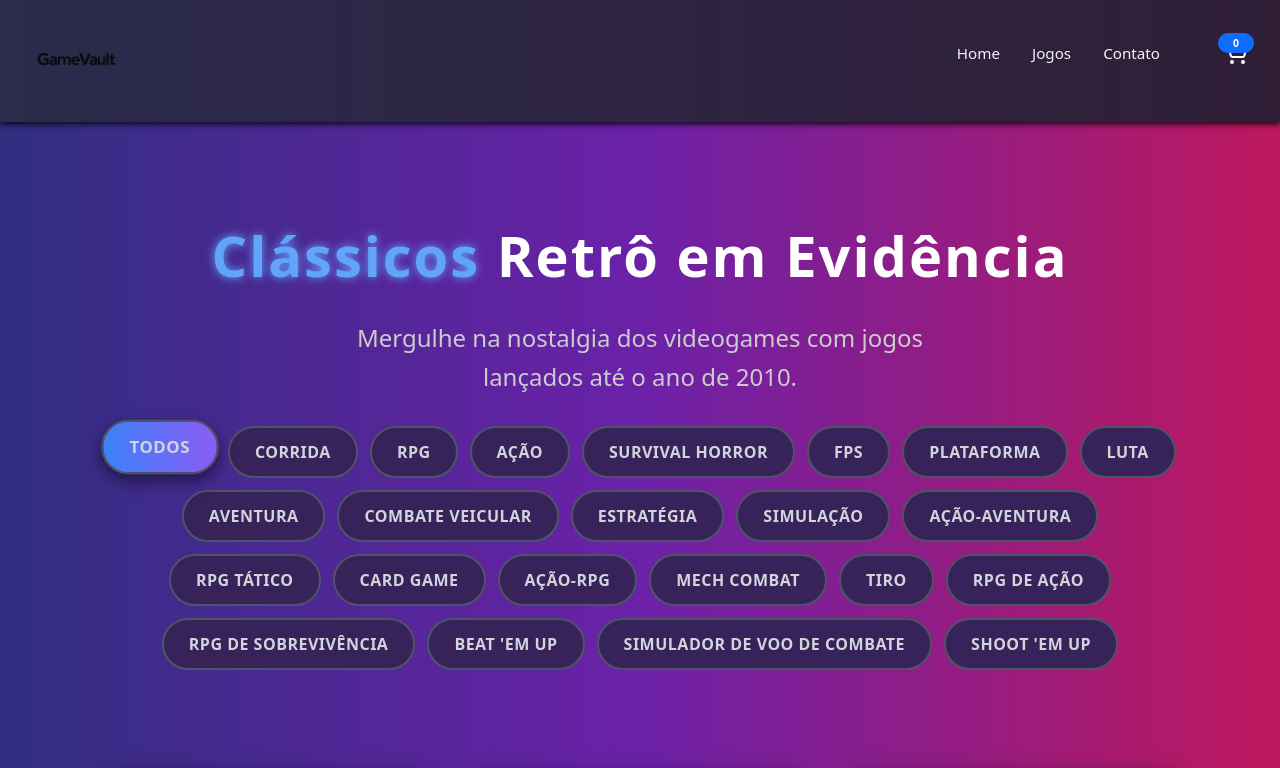
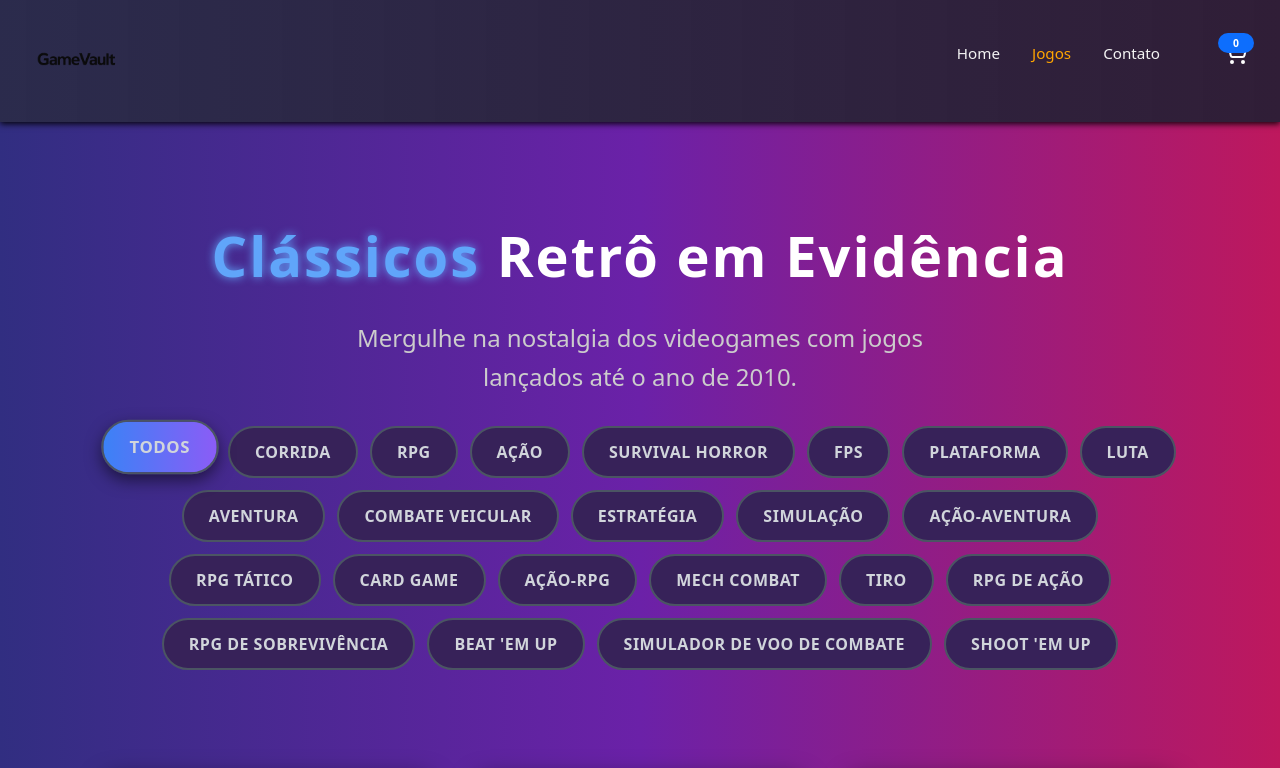
Before and after one commit to paul0queiroz/FSN3-GameVault, a React (Create React App) app: page /produtos in a window 1280 px wide. Shown: the top 768 px of the page. Built offline with nearby package versions, Linux system fonts and the light colour scheme; grey boxes are pictures that could not be loaded.

Commit message:
Pequenas modificações no HomePage

```diff
--- a/public/index.html
+++ b/public/index.html
@@ -10,7 +10,7 @@
       content="Web site created using create-react-app"
     />
     <link rel="manifest" href="%PUBLIC_URL%/manifest.json" />
-    <title>GameVault - Store</title>
+    <title>RetroPixel - Games Store</title>
   </head>
   <body>
     <noscript>You need to enable JavaScript to run this app.</noscript>
--- a/src/components/Header/Header.js
+++ b/src/components/Header/Header.js
@@ -1,5 +1,5 @@
 import React, { useState } from "react";
-import { Link } from "react-router-dom";
+import { Link, useLocation } from "react-router-dom";
 import { useCart } from "../../contexts/CartContext";
 import { ShoppingCart, Menu } from "lucide-react";
 import Logo from "../../assets/GameVaultLogo.png";
@@ -8,6 +8,18 @@ import "../../styles/Header.css";
 export default function Header() {
   const { itemCount } = useCart();
   const [menuOpen, setMenuOpen] = useState(false);
+  const { pathname } = useLocation();
+
+  // Função para verificar se a rota está ativa
+  const isActive = (rota) => {
+    // Ativa o estilo de ativo em "Jogos" se a rota for /produtos ou /produto
+    if (rota === '/produtos'){
+      return pathname === '/produtos' || pathname.startsWith('/produto');
+    }
+
+    // Ativa se a rota especificada coincidir com a rota da página
+    return pathname === rota;
+  };
 
   return (
     <nav className="header">
@@ -26,13 +38,13 @@ export default function Header() {
 
         <ul className={`header__nav ${menuOpen ? "is-open" : ""}`}>
           <li>
-            <Link to="/">Home</Link>
+            <Link to="/" className={isActive("/")?"active":""}>Home</Link>
           </li>
           <li>
-            <Link to="/produtos">Jogos</Link>
+            <Link to="/produtos" className={isActive("/produtos")?"active":""}>Jogos</Link>
           </li>
           <li>
-            <Link to="/contato">Contato</Link>
+            <Link to="/contato" className={isActive("/contato")?"active":""}>Contato</Link>
           </li>
           <li className="header__cart">
             <Link to="/cart" className="cart-link">
--- a/src/components/ProductShowCase/productsShowCase.js
+++ b/src/components/ProductShowCase/productsShowCase.js
@@ -1,5 +1,6 @@
 import ProductCard from "../ProductCard/ProductCard";
 import "../../styles/productsShowCase.css"; // importa o CSS externo
+import products from "../../data/products";
 
 const ProductGrid = () => {
   const featuredGames = [
@@ -113,7 +114,7 @@ const ProductGrid = () => {
 
         {/* Filter Badges */}
         <div className="product-grid-filters">
-          {["Todos", "Aventura", "FPS", "RPG", "Ação", "Plataforma"].map(
+          {["Aventura", "FPS", "RPG", "Ação", "Plataforma"].map(
             (filter) => (
               <button key={filter} className="filter-button">
                 {filter}
@@ -125,7 +126,7 @@ const ProductGrid = () => {
         {/* Products Grid */}
         <div className="product-grid-list">
           {featuredGames.map((game) => (
-            <ProductCard key={game.id} product={game} />
+            <ProductCard key={game.id} product={products[game.id]} />
           ))}
         </div>
 
--- a/src/styles/Header.css
+++ b/src/styles/Header.css
@@ -43,6 +43,10 @@
 }
 
 .header__nav li a:hover {
+  color: #ffa500;
+}
+
+.header__nav li a.active {
   color: #ffa500;
 }
 
```
